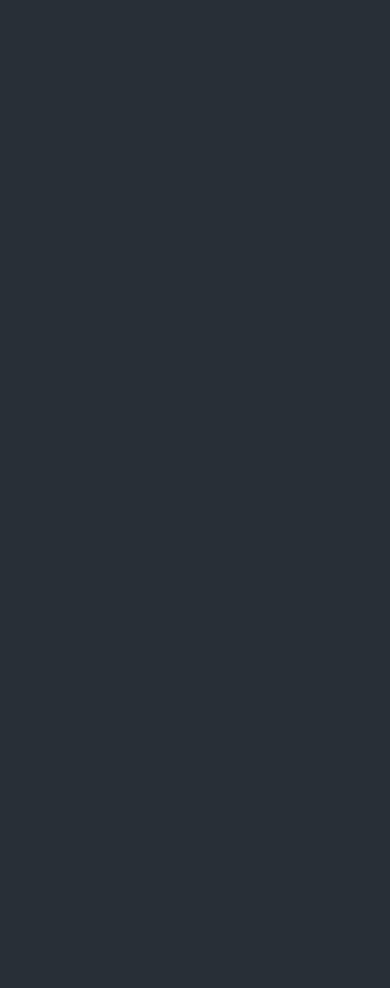
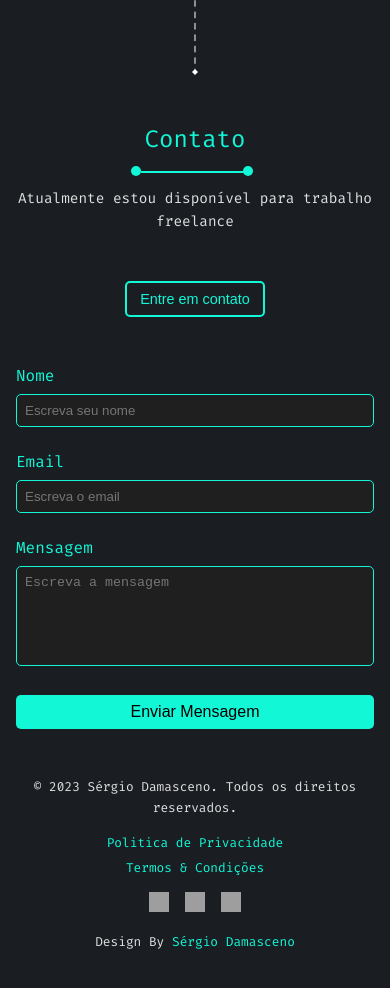
Before and after one commit to devdamasceno/estetica, a Next.js app: page / in a window 390 px wide. Shown: the part 6020-7008 px from the top of the page. Before the commit the page ends 5872 px from the top, so only its background shows below. Built offline with nearby package versions, Linux system fonts and the light colour scheme; grey boxes are pictures that could not be loaded.

Commit message:
Blog ajustado

```diff
--- /dev/null
+++ b/src/components/contact/index.tsx
@@ -0,0 +1,50 @@
+import React from 'react';
+import styles from './styles.module.css';
+
+const Contact: React.FC = () => {
+  return (
+    <div className={styles.contactContainer}>
+      <div className={styles.scrollIndicator}>
+        <img src="/scroll.png" alt="Scroll icon" className={styles.image} />
+      </div>
+      <h2 className={styles.contactTitle}>
+        Contato
+        <span></span>
+      </h2>
+      <p className={styles.contactSubtitle}>
+        Atualmente estou disponível para trabalho freelance
+      </p>
+      <button className={styles.contactButton}>Entre em contato</button>
+      <form className={styles.contactForm}>
+        <div className={styles.formGroup}>
+          <label htmlFor="name">Nome</label>
+          <input type="text" id="name" name="name" placeholder="Escreva seu nome" />
+        </div>
+        <div className={styles.formGroup}>
+          <label htmlFor="email">Email</label>
+          <input type="email" id="email" name="email" placeholder="Escreva o email" />
+        </div>
+        <div className={styles.formGroup}>
+          <label htmlFor="message">Mensagem</label>
+          <textarea id="message" name="message" placeholder="Escreva a mensagem"></textarea>
+        </div>
+        <button type="submit" className={styles.submitButton}>Enviar Mensagem</button>
+      </form>
+      <footer className={styles.footer}>
+        <p>© 2023 Sérgio Damasceno. Todos os direitos reservados.</p>
+        <div className={styles.footerLinks}>
+          <a href="#">Politica de Privacidade</a>
+          <a href="#">Termos & Condições</a>
+        </div>
+        <div className={styles.footerSocial}>
+          <a href="#"><img src="/instagram-icon.png" alt="Instagram" /></a>
+          <a href="#"><img src="/linkedin-icon.png" alt="LinkedIn" /></a>
+          <a href="#"><img src="/github-icon.png" alt="GitHub" /></a>
+        </div>
+        <p className={styles.footerDesign}>Design By <a href="#">Sérgio Damasceno</a></p>
+      </footer>
+    </div>
+  );
+};
+
+export default Contact;
--- /dev/null
+++ b/src/components/contact/styles.module.css
@@ -0,0 +1,240 @@
+.contactContainer {
+  text-align: center;
+  padding: 4rem 2rem;
+  background-color: #1A1E23;
+  color: #e0e0e0;
+}
+
+.scrollIndicator {
+  display: flex;
+  justify-content: center;
+  margin: 3rem 0;
+  position: relative;
+}
+
+.scrollIndicator h1 {
+  position: absolute;
+  padding-left: 28rem;
+  font-size: 8rem;
+  color: #12F7D6;
+  font-weight: 300;
+}
+
+.contactTitle {
+  font-size: 2.5rem;
+  font-weight: 300;
+  margin-bottom: 2.5rem;
+  color: #12F7D6;
+  position: relative;
+  display: inline-block;
+}
+
+.contactTitle::before,
+.contactTitle::after {
+  content: '';
+  position: absolute;
+  background-color: #12F7D6;
+}
+
+.contactTitle::before {
+  width: 10px;
+  height: 10px;
+  border-radius: 50%;
+  top: calc(107% + 0.5rem);
+  left: calc(50% - 5.5rem);
+}
+
+.contactTitle::after {
+  width: 10px;
+  height: 10px;
+  border-radius: 50%;
+  top: calc(107% + 0.5rem);
+  left: calc(50% + 4.5rem);
+}
+
+.contactTitle span::before {
+  content: '';
+  position: absolute;
+  width: calc(10rem - 20px);
+  height: 2px;
+  background-color: #12F7D6;
+  top: calc(100% + 1rem);
+  left: calc(50% - 5rem + 10px);
+}
+
+.contactSubtitle {
+  font-size: 1rem;
+  font-weight: 100;
+  margin-bottom: 3rem;
+}
+
+.contactButton {
+  background: transparent;
+  border: 2px solid #12F7D6;
+  color: #12F7D6;
+  padding: 0.5rem 1.5rem;
+  border-radius: 5px;
+  font-size: 1.2rem;
+  cursor: pointer;
+  margin-bottom: 3rem;
+}
+
+.contactForm {
+  display: flex;
+  flex-direction: column;
+  align-items: center;
+}
+
+.formGroup {
+  margin-bottom: 1.5rem;
+  width: 100%;
+  max-width: 600px;
+  text-align: left;
+}
+
+.formGroup label {
+  display: block;
+  margin-bottom: 0.5rem;
+  color: #12F7D6;
+}
+
+.formGroup input,
+.formGroup textarea {
+  width: 100%;
+  padding: 0.5rem;
+  border: 1px solid #12F7D6;
+  border-radius: 5px;
+  background: #1f1f1f;
+  color: #e0e0e0;
+}
+
+.formGroup textarea {
+  height: 100px;
+  resize: none;
+}
+
+.submitButton {
+  background: #12F7D6;
+  border: none;
+  color: #000;
+  padding: 0.5rem 1.5rem;
+  border-radius: 5px;
+  font-size: 1rem;
+  cursor: pointer;
+}
+
+.footer {
+  margin-top: 3rem;
+  text-align: center;
+  font-size: 0.9rem;
+}
+
+.footerLinks {
+  display: flex;
+  justify-content: center;
+  gap: 2rem;
+  margin: 1rem 0;
+}
+
+.footerLinks a {
+  color: #12F7D6;
+  text-decoration: none;
+}
+
+.footerSocial {
+  display: flex;
+  justify-content: center;
+  gap: 1rem;
+}
+
+.footerSocial img {
+  width: 24px;
+  height: 24px;
+}
+
+.footerDesign {
+  margin-top: 1rem;
+}
+
+.footerDesign a {
+  color: #12F7D6;
+  text-decoration: none;
+}
+
+@media (max-width: 768px) {
+  .scrollIndicator h1 {
+    display: none;
+  }
+
+  .contactTitle {
+    font-size: 2rem;
+    margin-bottom: 2rem;
+  }
+
+  .contactTitle::before {
+    left: calc(50% - 4rem);
+  }
+
+  .contactTitle::after {
+    left: calc(50% + 3rem);
+  }
+
+  .contactTitle span::before {
+    width: calc(8rem - 20px);
+    left: calc(50% - 4rem + 10px);
+  }
+
+  .contactButton {
+    padding: 0.5rem 1rem;
+    font-size: 1rem;
+  }
+
+  .formGroup {
+    max-width: 100%;
+  }
+
+  .submitButton {
+    width: 100%;
+  }
+}
+
+@media (max-width: 480px) {
+  .contactContainer {
+    padding: 2rem 1rem;
+  }
+
+  .contactTitle {
+    font-size: 1.5rem;
+  }
+
+  .contactSubtitle {
+    font-size: 0.9rem;
+  }
+
+  .contactButton {
+    padding: 0.5rem 0.8rem;
+    font-size: 0.9rem;
+  }
+
+  .formGroup {
+    width: 100%;
+  }
+
+  .submitButton {
+    width: 100%;
+  }
+
+  .footer {
+    font-size: 0.8rem;
+  }
+
+  .footerLinks {
+    flex-direction: column;
+    gap: 0.5rem;
+  }
+
+  .footerSocial img {
+    width: 20px;
+    height: 20px;
+  }
+}
--- a/src/pages/index.tsx
+++ b/src/pages/index.tsx
@@ -6,6 +6,7 @@ import About from '@/components/about';
 import Skills from '@/components/skills';
 import Works from '@/components/works';
 import Blog from '@/components/blog';
+import Contact from '@/components/contact';
 
 export default function Home() {
   return (
@@ -32,6 +33,9 @@ export default function Home() {
       <div >
         <Blog />
       </div>
+      <div >
+        <Contact />
+      </div>
     </>
   );
 }
```
